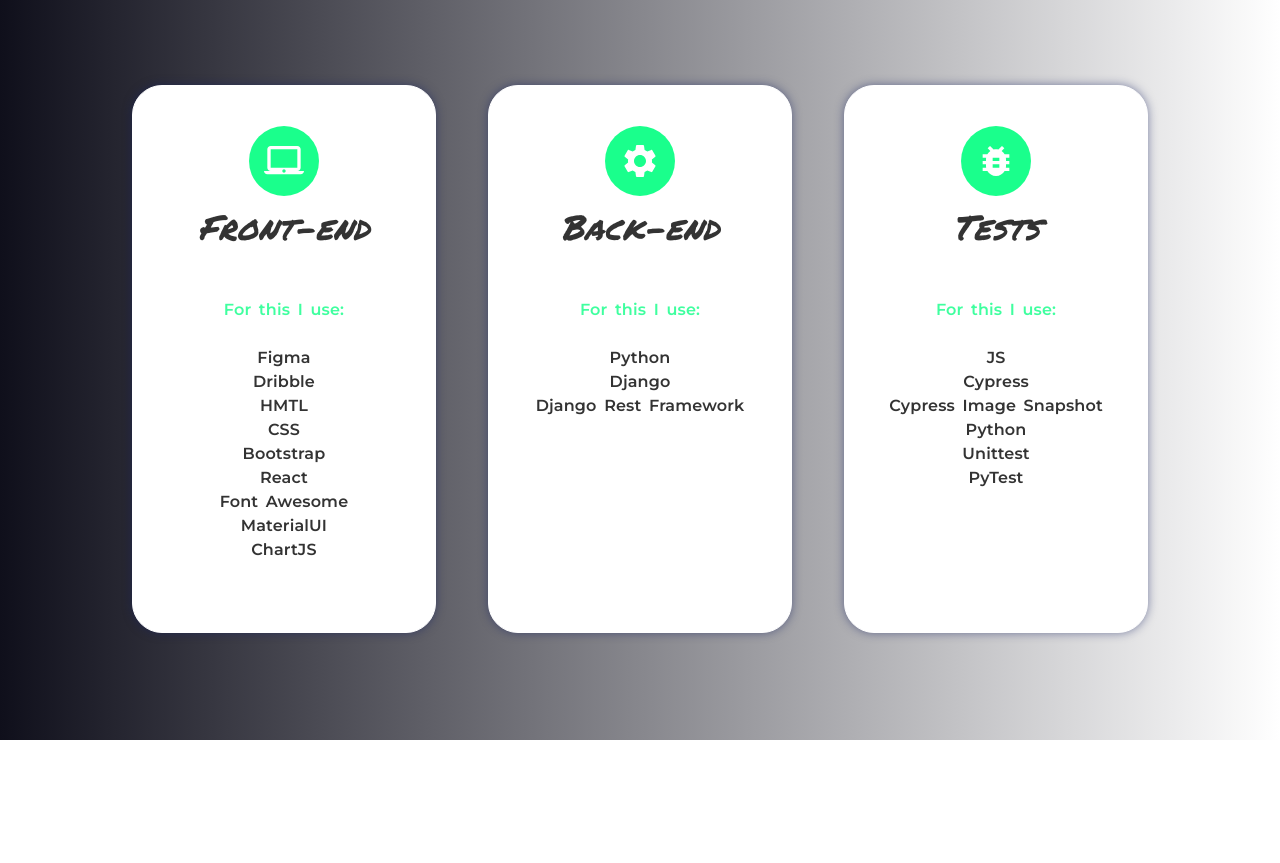
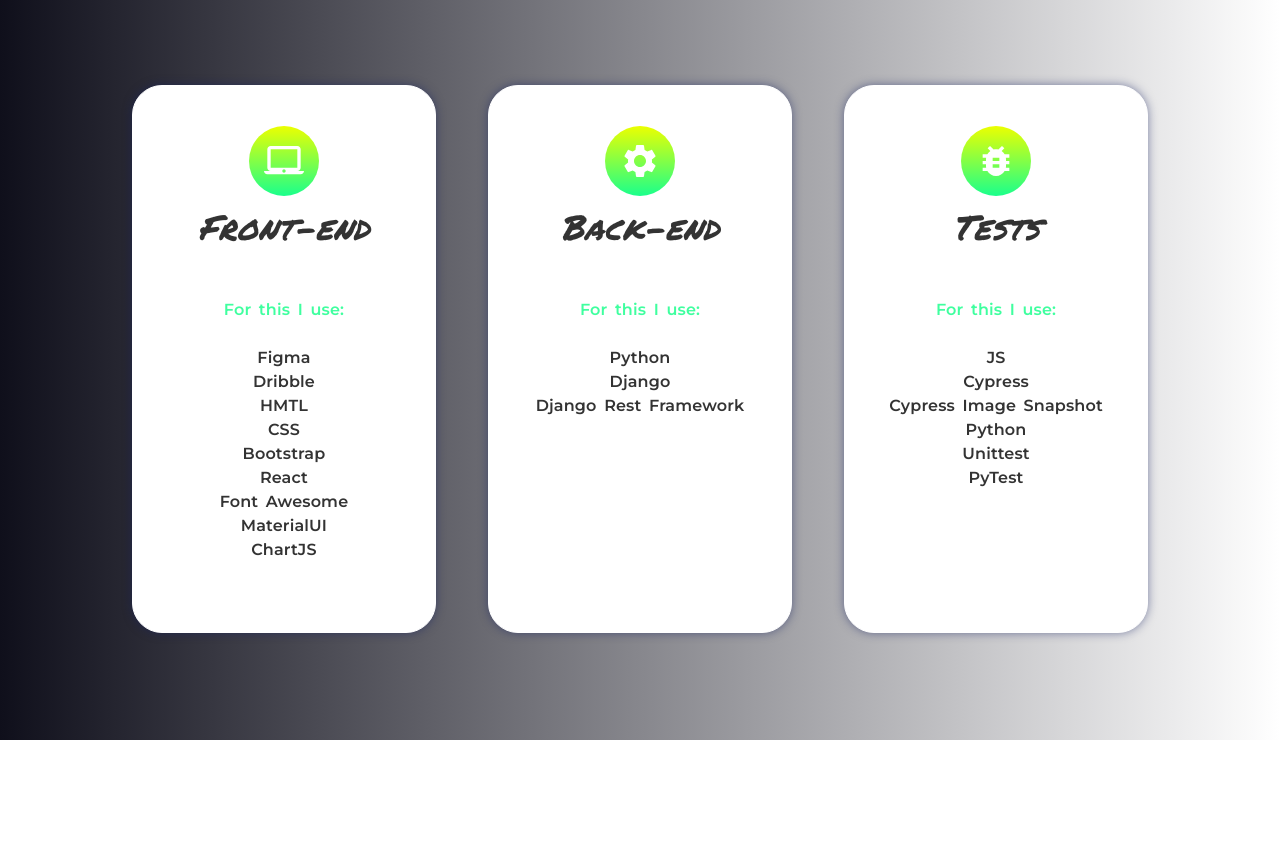
Before and after one commit to manuel12/personal-portfolio-page, a React (Create React App) app in the folder react-portfolio/: page / in a window 1280 px wide. Shown: the part 920-1783 px from the top of the page. Built offline with nearby package versions, Linux system fonts and the light colour scheme.

Commit message:
Added gradient background to icon container

```diff
--- a/react-portfolio/src/components/SkillCard/styles.css
+++ b/react-portfolio/src/components/SkillCard/styles.css
@@ -11,7 +11,12 @@
 
 .skill-icon-container {
   display: flex;
-  background-color: var(--action-color);
+  background: rgb(26, 255, 140);
+  background: linear-gradient(
+    360deg,
+    rgba(26, 255, 140, 1) 0%,
+    rgba(236, 255, 0, 1) 100%
+  );
   border-radius: 50px;
   width: 70px;
   height: 70px;
@@ -47,5 +52,5 @@
 }
 
 .skill-text-section-content > span {
-  color: #1aff8dd6 !important
+  color: #1aff8dd6 !important;
 }
```
